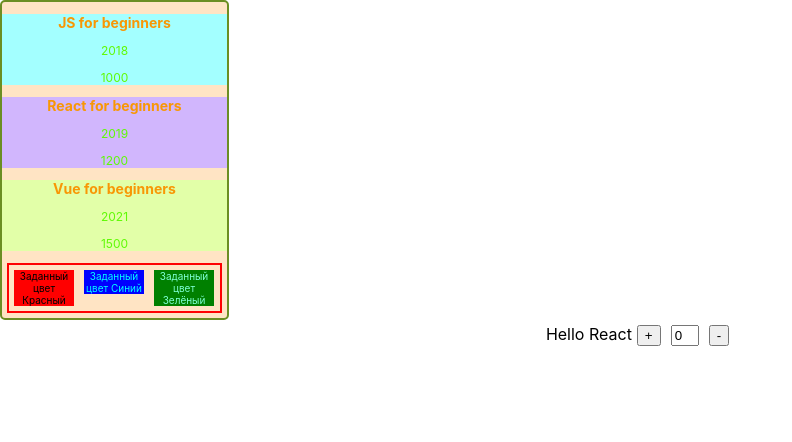
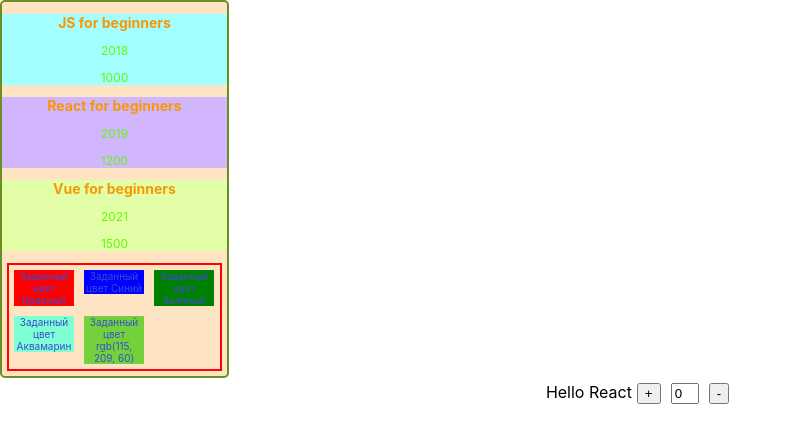
Before and after one commit to ENNA-Egor/less_1, a React (Create React App) app: page / in a window 1280 px wide. Shown: the top 442 px of the page, without its empty margins (0-792 px from the left). Built offline with nearby package versions, Linux system fonts and the light colour scheme.

Commit message:
Реализовал добавление стилей через jsx

```diff
--- a/src/App.css
+++ b/src/App.css
@@ -64,25 +64,13 @@
   background-color: rgb(226, 255, 168);
 }
 
-.color_red{
-  background-color: red;
+
+
+.color_pall{
   width: 60px;
   font-size: 10px;
   margin: 5px;
-}
-.color_blue{
-  background-color: blue;
-  color: aqua;
-  width: 60px;
-  font-size: 10px;
-  margin: 5px;
-}
-.color_green{
-  background-color: green;
-  color: aquamarine;
-  width: 60px;
-  font-size: 10px;
-  margin: 5px;
+  color: rgb(60, 75, 209)
 }
 
 .color{
--- a/src/App.jsx
+++ b/src/App.jsx
@@ -23,6 +23,8 @@
           <ColorPal color='red' translete ='Красный'/>
           <ColorPal color='blue'translete ='Синий'/>
           <ColorPal color='green'translete ='Зелёный'/>
+          <ColorPal color='aquamarine'translete ='Аквамарин'/>
+          <ColorPal color='rgb(115, 209, 60)'translete ='rgb(115, 209, 60)'/>
         </div>
       </div>
        < Clicker />
--- a/src/ColorPal.jsx
+++ b/src/ColorPal.jsx
@@ -8,10 +8,7 @@
   //  };
     return(
       <div>
-         {/* <div>{bacgroundColor = props.color}</div> */}
-
-         {/* <div style ={'bacgroundColor:'+props.color} className= {'color_'+props.color} >Заданный цвет {props.color}</div> */}
-         <div className= {'color_'+props.color} >Заданный цвет {props.translete}</div>
+         <div style ={{backgroundColor:props.color}} className= {'color_pall'} >Заданный цвет {props.translete}</div>
       </div>
     );
   };
```
